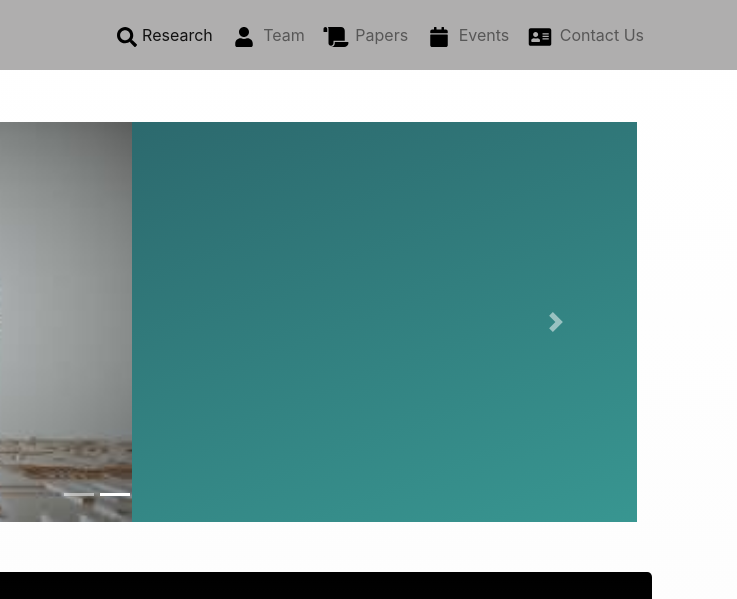
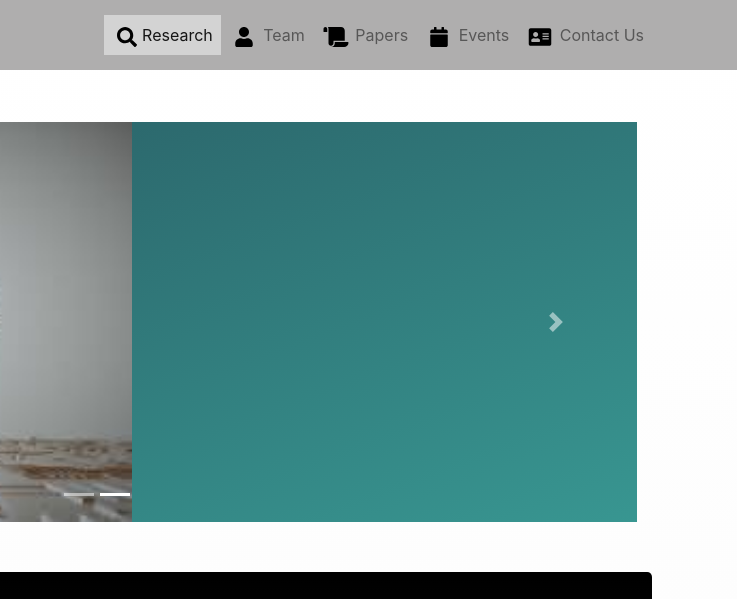
Before and after one commit to Kushagraw12/CALIBRE, a website: page index.html in a window 1280 px wide. In both pictures the pointer is over the item 705 px from the left and 35 px from the top of the page. Shown: the top 599 px of the page, 543-1280 px from the left. Drawn offline with nearby package versions, Linux system fonts and the light colour scheme.

Commit message:
updated navbar and footer

```diff
--- a/CSS/styles.css
+++ b/CSS/styles.css
@@ -4,6 +4,15 @@ body{
 
 .navbar-light{
     background-color: rgb(175, 174, 174);
+
+}
+.nav-item{
+    text-decoration: none;
+}
+.nav-item:hover{
+    background-color: lightgrey;
+    transition: 0.75s;
+
 }
 
 .head{
@@ -14,6 +23,7 @@ body{
 .carousel-item{
     height: 400px;
 
+
 }
 
 .carousel-item img{
@@ -21,6 +31,7 @@ body{
     top: 0;
     left: 0;
     min-height: 400px;
+
 }
 
 .carousel{
@@ -112,3 +123,11 @@ h1{
     padding-bottom: 20px;
     font-family: serif;
 }
+
+.btn-facebook:hover,
+.btn-linkedin:hover,
+.btn-twitter:hover
+{
+    background-color: lightgrey;
+    transition: 0.5s;
+}
```
Also changed, not shown: package.json (added, +29 -0 lines), 2 other files.
